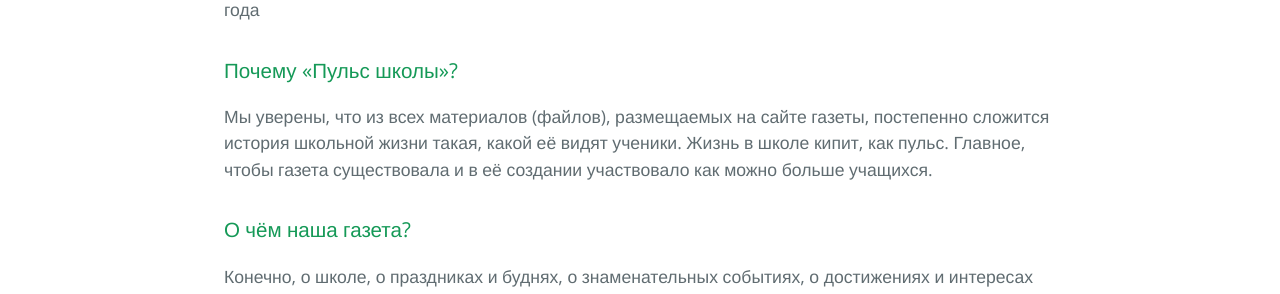
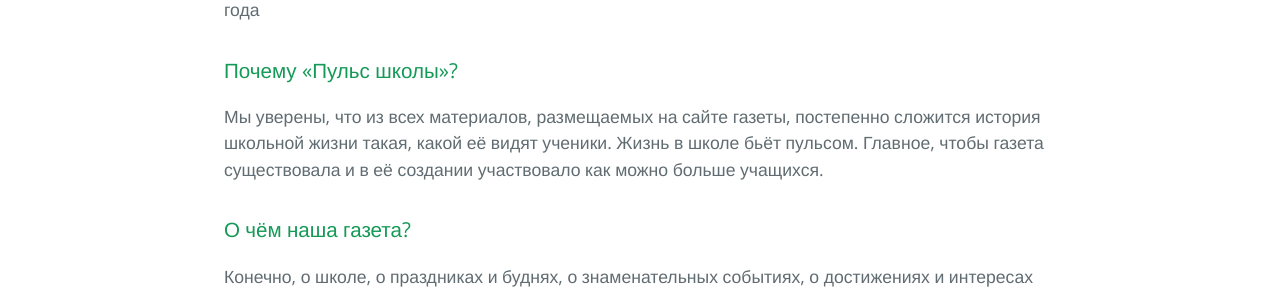
Before and after one commit to 1-sch/1-sch.github.io, a Jekyll site: the page built from index.html, in a window 1280 px wide. Shown: the part 1231-1525 px from the top of the page. Built offline with Jekyll 4.4.1, drawn with Linux system fonts in a browser that asks for light colours; the list of posts is cut into pages by our own code.

Commit message:
Update index.html

```diff
--- a/index.html
+++ b/index.html
@@ -75,7 +75,7 @@ layout: default
 <p>История детской интернет-газеты «Пульс школы» МБОУ Баганской СОШ N1 началась в январе 2024 года</p><h3>
 
 Почему «Пульс школы»?</h3><p>
-Мы уверены, что из всех материалов (файлов), размещаемых на сайте газеты, постепенно сложится история школьной жизни такая, какой её видят ученики. Жизнь в школе кипит, как пульс. Главное, чтобы газета  существовала и в её создании участвовало как можно больше учащихся.</p>
+Мы уверены, что из всех материалов, размещаемых на сайте газеты, постепенно сложится история школьной жизни такая, какой её видят ученики. Жизнь в школе бьёт пульсом. Главное, чтобы газета  существовала и в её создании участвовало как можно больше учащихся.</p>
 <h3>
 О чём наша газета?</h3><p>
 Конечно, о школе, о праздниках и буднях, о знаменательных событиях, о достижениях и интересах учеников, обо всех тех, кто творит историю школы. И чем разнообразнее будет содержание газеты, тем полнее в летописи будет отображаться ежегодная  история школы и его учеников. </p>
```
